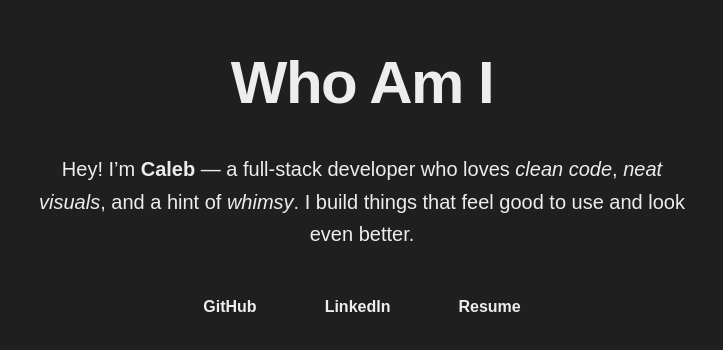
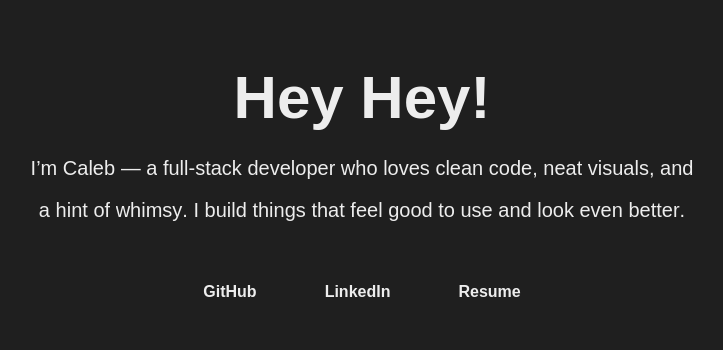
Before and after one commit to junoocha/junoocha.github.io, a Next.js app: page / in a window 1280 px wide. Shown: the part 208-558 px from the top of the page, without its empty margins (278-1001 px from the left). Built offline with nearby package versions, Linux system fonts and the light colour scheme.

Commit message:
animation for first two components seem fine, will adjust main text later

```diff
--- a/src/app/components/welcome-screen.tsx
+++ b/src/app/components/welcome-screen.tsx
@@ -17,10 +17,11 @@ export default function WelcomeScreen({ onFinish }: WelcomeScreenProps) {
 
     // Logo animation
     animate(rootRef.current.querySelector(".welcome-logo"), {
-      translateY: [-40, 0],
+      translateY: [-60, 0],
       opacity: [0, 1],
-      scale: [0.8, 1],
-      duration: 1200,
+      scale: [0.7, 1],
+      duration: 1300,
+      delay: 600,
       easing: "easeOutExpo",
     });
 
@@ -49,17 +50,19 @@ export default function WelcomeScreen({ onFinish }: WelcomeScreenProps) {
         fadingOut ? "opacity-0 pointer-events-none" : "opacity-100"
       }`}
     >
-      <Image
-        src="/next.svg"
-        alt="Next.js logo"
-        width={180}
-        height={38}
-        className="welcome-logo drop-shadow-glowLg"
-        priority
-      />
-      <h1 className="welcome-text text-4xl sm:text-6xl font-bold text-accent">
-        Welcome
-      </h1>
+      <div className="flex items-center gap-3">
+        <p className="welcome-text text-4xl sm:text-6xl font-bold text-accent">
+          Powered by
+        </p>
+        <Image
+          src="/animejslogo.png"
+          alt="anime.js logo"
+          width={180}
+          height={50}
+          className="welcome-logo drop-shadow-glowLg"
+          priority
+        />
+      </div>
     </div>
   );
 }
--- a/src/app/components/who-am-i.tsx
+++ b/src/app/components/who-am-i.tsx
@@ -1,68 +1,126 @@
 "use client";
 
-import { useEffect, useState } from "react";
+import { useEffect, useRef } from "react";
+import { animate, createTimeline, stagger, splitText } from "animejs";
 
 export default function WhoAmI() {
-  const [visible, setVisible] = useState(false);
+  const titleRef = useRef<HTMLHeadingElement>(null);
+  const textRef = useRef<HTMLParagraphElement>(null);
 
+  // Animate the h2 header
   useEffect(() => {
-    // Delay entry animation slightly after welcome fades
-    const timeout = setTimeout(() => setVisible(true), 300);
-    return () => clearTimeout(timeout);
+    if (!titleRef.current) return;
+    const { chars } = splitText(titleRef.current, {
+      words: false,
+      chars: true,
+    });
+
+    animate(chars, {
+      y: [
+        { to: "-2.75rem", ease: "outExpo", duration: 600 },
+        { to: 0, ease: "outBounce", duration: 800, delay: 100 },
+      ],
+      rotate: { from: "-1turn" },
+      delay: stagger(50),
+      easing: "inOutCirc",
+      loopDelay: 1500,
+      loop: true,
+    });
+  }, []);
+
+  // paragraph text animate
+  useEffect(() => {
+    if (!textRef.current) return;
+
+    // Split text into words & chars
+    const { words, chars } = splitText(textRef.current, {
+      words: { wrap: "hidden" },
+      chars: true,
+    });
+
+    // Set initial transform before animating IN
+    words.forEach((el) => {
+      el.style.transform = `translateY(${
+        +el.dataset.line! % 2 ? "100%" : "-100%"
+      })`;
+      el.style.opacity = "0";
+    });
+    chars.forEach((el) => {
+      el.style.opacity = "0";
+    });
+
+    // Create timeline animation
+    const tl = createTimeline({
+      loop: false,
+      defaults: { easing: "inOut(3)", duration: 200 },
+    });
+
+    // Animate INTO place
+    tl.add(
+      words,
+      {
+        y: ["0%", "0%"], // keep end position static
+        translateY: ["100%", "0%"], // move up/down into view
+        opacity: [0, 1],
+      },
+      stagger(125)
+    ).add(
+      chars,
+      {
+        opacity: [0, 1],
+        translateY: [
+          ($el) => (+$el.dataset.line! % 2 ? "100%" : "-100%"),
+          "0%",
+        ],
+      },
+      stagger(10, { from: "random" })
+    );
+
+    tl.init();
   }, []);
 
   return (
-    <section
-      className={`min-h-screen flex flex-col items-center justify-center text-center px-6 transition-all duration-1000 ease-out ${
-        visible
-          ? "opacity-100 translate-y-0"
-          : "opacity-0 translate-y-10 pointer-events-none"
-      }`}
-    >
-      {/* Title */}
-      <h2 className="text-5xl sm:text-6xl font-bold text-accent mb-6 tracking-tight relative inline-block">
-        Who Am I
-        <span className="block w-16 h-1 bg-accent mx-auto mt-3 rounded-full"></span>
+    <section className="min-h-screen animate-fade-in flex flex-col items-center justify-center text-center px-6">
+      <h2
+        ref={titleRef}
+        className="text-5xl sm:text-6xl font-bold text-accent mb-6"
+      >
+        Hey Hey!
       </h2>
 
-      {/* Description */}
-      <p className="text-lg sm:text-xl text-fg/90 max-w-2xl leading-relaxed mb-8">
-        Hey! I’m <span className="text-accent font-semibold">Caleb</span> — a
-        full-stack developer who loves <em>clean code</em>,{" "}
-        <em>neat visuals</em>, and a hint of <em>whimsy</em>. I build things
-        that feel good to use and look even better.
+      <p
+        ref={textRef}
+        className="text-lg sm:text-xl text-fg/90 max-w-2xl leading-relaxed mb-8"
+      >
+        I’m Caleb — a full-stack developer who loves clean code, neat visuals,
+        and a hint of whimsy. I build things that feel good to use and look even
+        better.
       </p>
 
-      {/* Links */}
       <div className="flex flex-wrap justify-center gap-5">
         <a
           href="https://github.com/junoocha"
           target="_blank"
           rel="noopener noreferrer"
-          className="group relative px-6 py-3 rounded-full font-semibold bg-accent text-bg transition-transform duration-300 hover:-translate-y-1"
+          className="px-6 py-3 rounded-full font-semibold bg-accent text-bg transition-transform duration-300 hover:-translate-y-1"
         >
           GitHub
-          <span className="absolute inset-0 rounded-full border-2 border-accent opacity-0 group-hover:opacity-100 transition-opacity"></span>
         </a>
-
         <a
           href="https://linkedin.com/in/junoocha"
           target="_blank"
           rel="noopener noreferrer"
-          className="group relative px-6 py-3 rounded-full font-semibold bg-accent text-bg transition-transform duration-300 hover:-translate-y-1"
+          className="px-6 py-3 rounded-full font-semibold bg-accent text-bg transition-transform duration-300 hover:-translate-y-1"
         >
           LinkedIn
-          <span className="absolute inset-0 rounded-full border-2 border-accent opacity-0 group-hover:opacity-100 transition-opacity"></span>
         </a>
-
         <a
           href="/resume.pdf"
           target="_blank"
           rel="noopener noreferrer"
-          className="group relative px-6 py-3 rounded-full font-semibold bg-accent text-bg transition-transform duration-300 hover:-translate-y-1"
+          className="px-6 py-3 rounded-full font-semibold bg-accent text-bg transition-transform duration-300 hover:-translate-y-1"
         >
           Resume
-          <span className="absolute inset-0 rounded-full border-2 border-accent opacity-0 group-hover:opacity-100 transition-opacity"></span>
         </a>
       </div>
     </section>
--- a/src/app/globals.css
+++ b/src/app/globals.css
@@ -38,14 +38,19 @@ body {
 }
 
 /* Fade animation for welcome screen */
-@keyframes fade-in-out {
-  0%,
-  100% {
+@keyframes fade-in {
+  from {
     opacity: 0;
+    transform: translateY(10px);
   }
-  50% {
+  to {
     opacity: 1;
+    transform: translateY(0);
   }
+}
+
+.animate-fade-in {
+  animation: fade-in 1s ease-out forwards;
 }
 
 .animate-fade-in-out {
```
Also changed, not shown: public/animejslogo.png (added).
